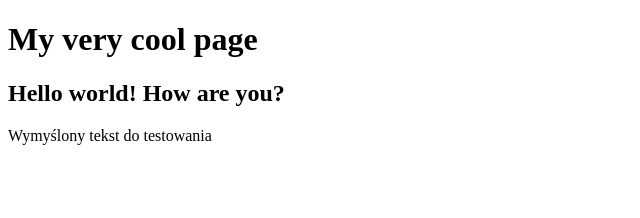
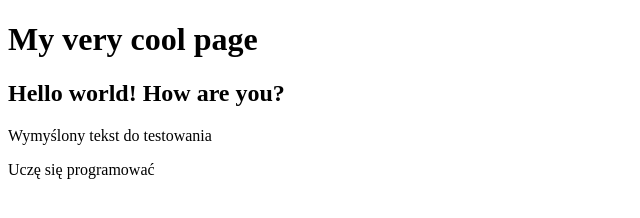
Before and after one commit to szczepaniktom/nauka-gita-2, a plain HTML site: page index.html in a window 1280 px wide. Shown: the whole page, without its empty margins (0-640 px from the left). Drawn offline with Linux system fonts and the light colour scheme.

Commit message:
Update index.html

```diff
--- a/index.html
+++ b/index.html
@@ -8,6 +8,7 @@
             <h1> My very cool page</h1>
             <h2>Hello world! How are you?</h2>
             <p>Wymyślony tekst do testowania</p>
+            <p>Uczę się programować</p>
     </body>
 
 </html>
```
